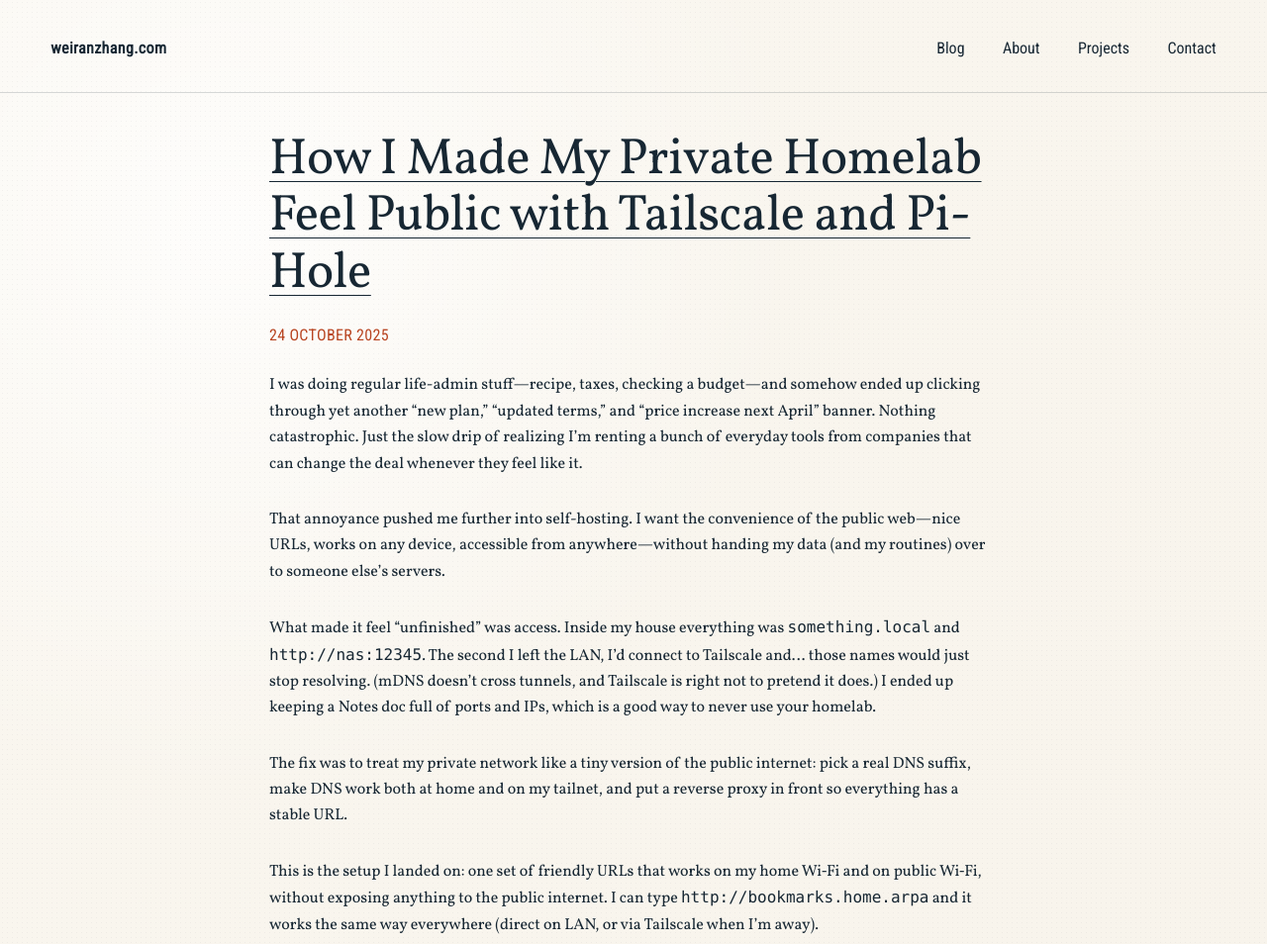
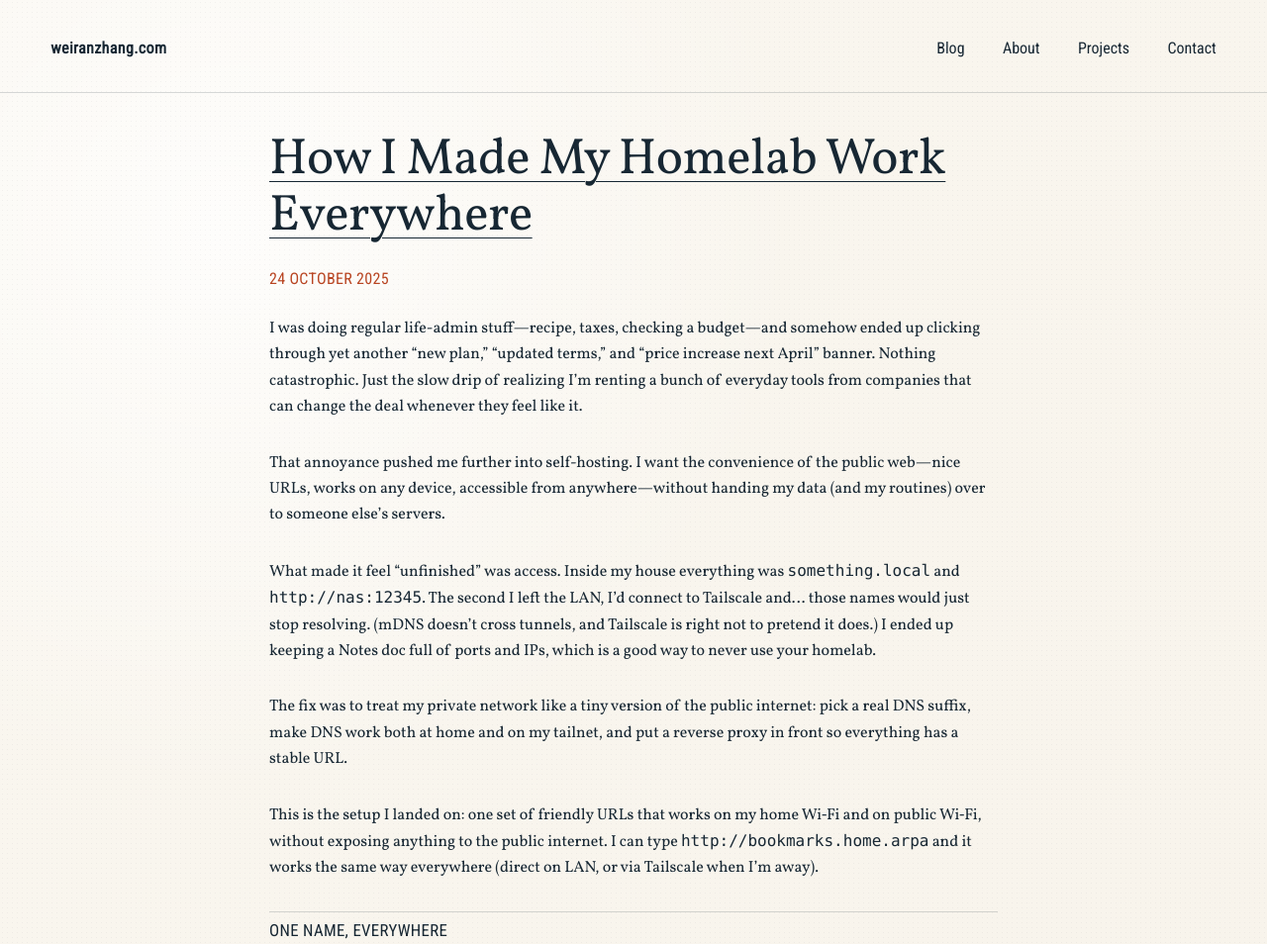
Before and after one commit to weiran/weiran.co, an Astro site: page /blog/2025/private-homelab in a window 1280 px wide. Shown: the top 954 px of the page at 99% size. Built offline with nearby package versions, Linux system fonts and the light colour scheme; Astro itself is replaced by a stand-in of ours; some packages are replaced by stand-ins of ours; no server answers.

Commit message:
content: shorten homelab post title

```diff
--- a/src/content/blog/2025/private-homelab/index.md
+++ b/src/content/blog/2025/private-homelab/index.md
@@ -1,5 +1,5 @@
 ---
-title: "How I Made My Private Homelab Feel Public with Tailscale and Pi-Hole"
+title: "How I Made My Homelab Work Everywhere"
 date: "2025-10-24T10:00:00.000Z"
 ---
 
```
